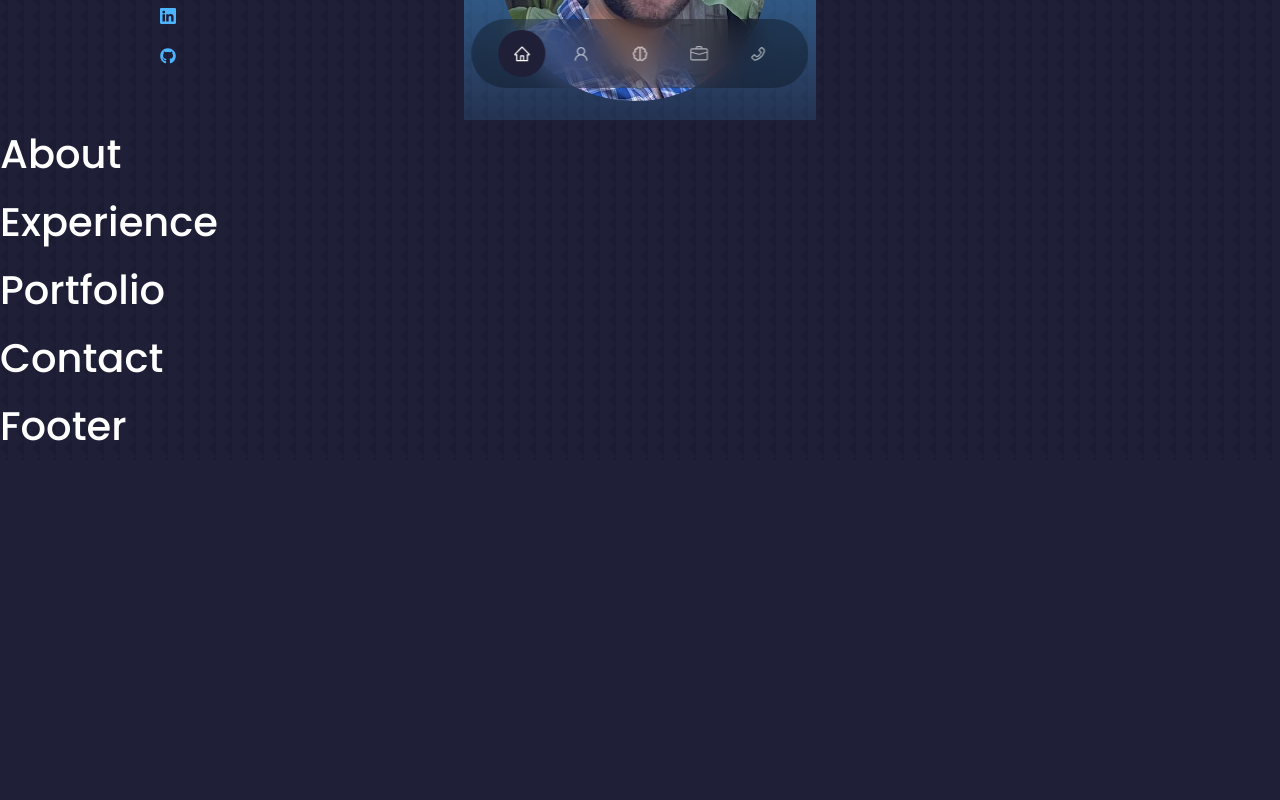
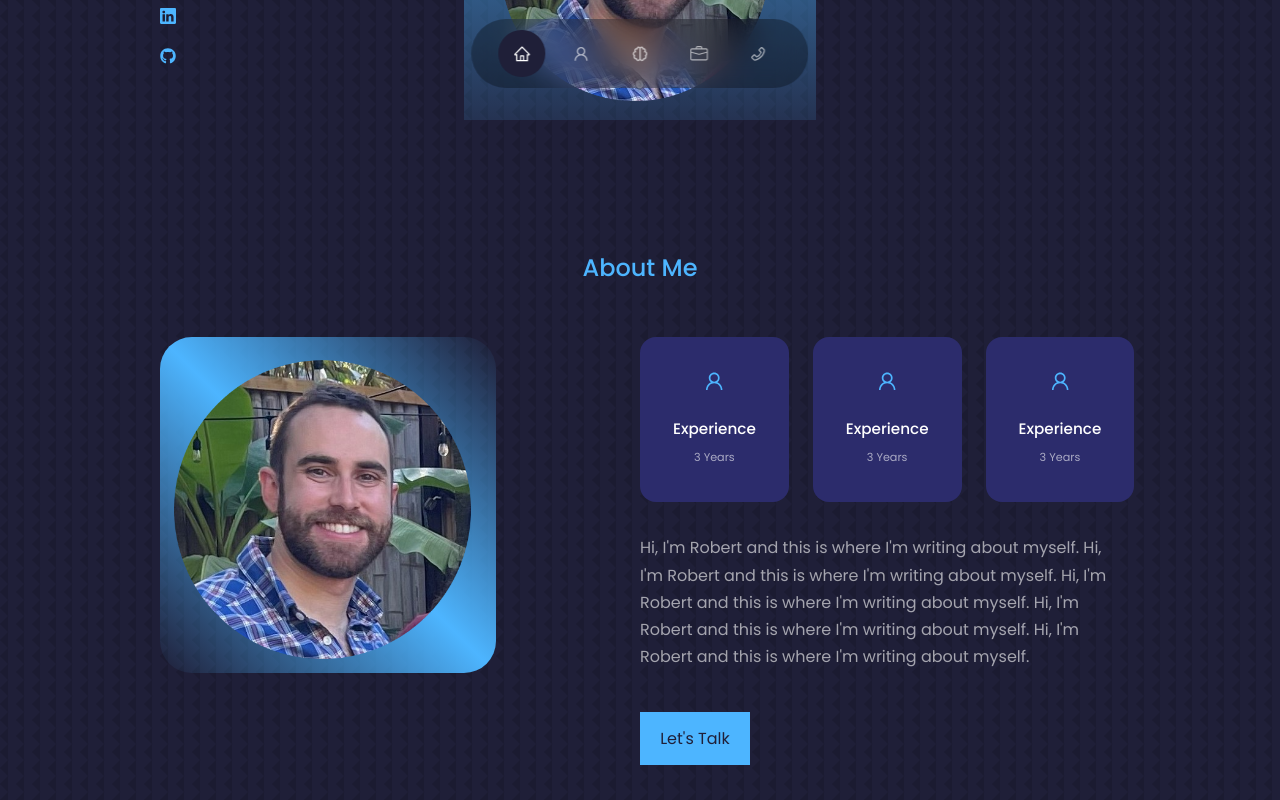
Before and after one commit to sherb93/React-Portfolio, a React (Create React App) app: page / in a window 1280 px wide. Shown: the part 680-1480 px from the top of the page. Before the commit the page ends 1140 px from the top, so only its background shows below. Built offline with nearby package versions, Linux system fonts and the light colour scheme.

Commit message:
about me section layout

```diff
--- a/src/components/About/About.js
+++ b/src/components/About/About.js
@@ -1,9 +1,51 @@
 import React from 'react';
+import { AiOutlineUser } from 'react-icons/ai'
+import Selfie from '../../assets/portrait.png'
 import './about.css';
 
 function About() {
     return (
-        <h1>About</h1>
+        <section id="about">
+            <h2>About Me</h2>
+
+            <div className="container about__container">
+                <div className="about__me">
+                    <div className="about__me-image">
+                        <img src={Selfie} alt="Robert's handsome face" />
+                    </div>
+                </div>
+
+                <div className="about__content">
+                    <div className="about__cards">
+                        <article className="about__card">
+                            <AiOutlineUser className="about__icon" />
+                            <h5>Experience</h5>
+                            <small>3 Years</small>
+                        </article>
+                        <article className="about__card">
+                            <AiOutlineUser className="about__icon" />
+                            <h5>Experience</h5>
+                            <small>3 Years</small>
+                        </article>
+                        <article className="about__card">
+                            <AiOutlineUser className="about__icon" />
+                            <h5>Experience</h5>
+                            <small>3 Years</small>
+                        </article>
+                    </div>
+
+                    <p>
+                        Hi, I'm Robert and this is where I'm writing about myself.
+                        Hi, I'm Robert and this is where I'm writing about myself.
+                        Hi, I'm Robert and this is where I'm writing about myself.
+                        Hi, I'm Robert and this is where I'm writing about myself.
+                        Hi, I'm Robert and this is where I'm writing about myself.
+                    </p>
+
+                    <a href="contact" className="btn btn-primary">Let's Talk</a>
+                </div>
+            </div>
+        </section>
     );
 }
 
--- a/src/components/About/about.css
+++ b/src/components/About/about.css
@@ -0,0 +1,111 @@
+.about__container {
+    display: grid;
+    grid-template-columns: 35% 50%;
+    gap: 15%;
+}
+
+.about__me {
+    width: 100%;
+    aspect-ratio: 1/1;
+    border-radius: 2rem;
+    background: linear-gradient(
+        45deg,
+        transparent,
+        var(--color-primary),
+        transparent
+    );
+    display: grid;
+    place-items: center;
+}
+
+.about__me-image {
+    border-radius: 2rem;
+    overflow: hidden;
+    transform-origin: rotate(10deg);
+    transition: var(--transition);
+}
+
+.about__me-image:hover {
+    transform: rotate(0);
+}
+
+.about__cards {
+    display: grid;
+    grid-template-columns: repeat(3, 1fr);
+    gap: 1.5rem;
+}
+
+.about__card {
+    background: var(--color-bg-variant);
+    border: 1px solid transparent;
+    border-radius: 1rem;
+    padding: 2rem;
+    text-align: center;
+    transition: var(--transition);
+}
+
+.about__card:hover {
+    background: transparent;
+    border-color: var(--color-primary-variant);
+    cursor: default;
+}
+
+/* change when adding logos */
+.about__icon {
+    color: var(--color-primary);
+    font-size: 1.4rem;
+    margin-bottom: 1rem;
+}
+
+.about__card h5 {
+    font-size: 0.95rem;
+}
+
+.about__card small {
+    font-size: 0.7rem;
+    color: var(--color-light);
+}
+
+.about__content p {
+    margin: 2rem 0 2.6rem;
+    color: var(--color-light);
+}
+
+/*///////////// MEDIA QUERIES ///////////*/
+/* Tablets */
+@media screen and (max-width: 1024px) {
+    .about__container {
+        grid-template-columns: 1fr;
+        gap: 0;
+    }
+
+    .about__me {
+        width: 50%;
+        margin: 2rem auto 4rem;
+    }
+
+    .about__content p {
+        margin: 1rem 0 1.5rem;
+    }
+}
+
+/* Mobile */
+@media screen and (max-width: 600px) {
+    .about__me {
+        width: 65%;
+        margin: 0 auto 3rem;
+    }
+
+    .about__cards {
+        grid-template-columns: 1fr 1fr;
+        gap: 1rem;
+    }
+
+    .about__content {
+        text-align: center;
+    }
+
+    .about__content p {
+        margin: 1.5rem 0;
+    }
+}
--- a/src/index.css
+++ b/src/index.css
@@ -12,7 +12,7 @@
 
 :root {
     --color-bg: #1f1f38;
-    --color-big-variant: #2c2c6c;
+    --color-bg-variant: #2c2c6c;
     --color-primary: #4db5ff;
     --color-primary-variant: rgba(77, 181, 255, 0.4);
     --color-white: #fff;
```
